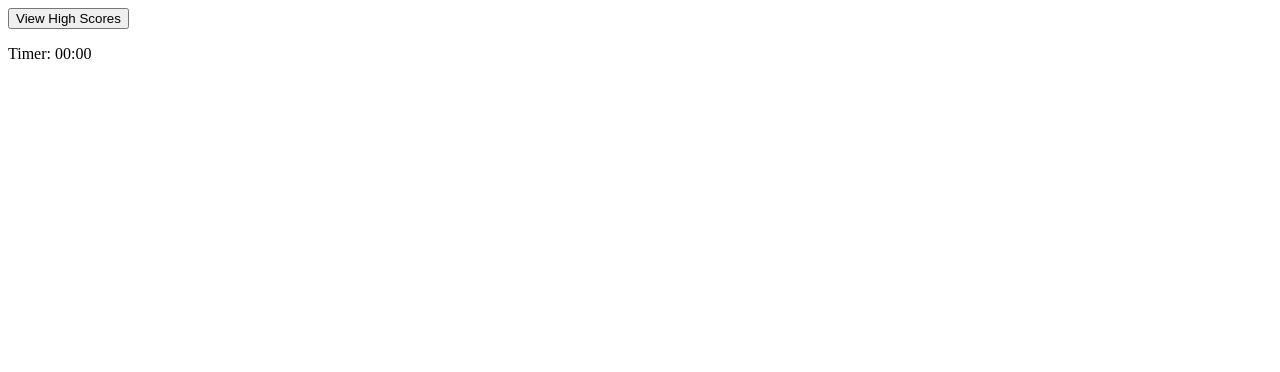
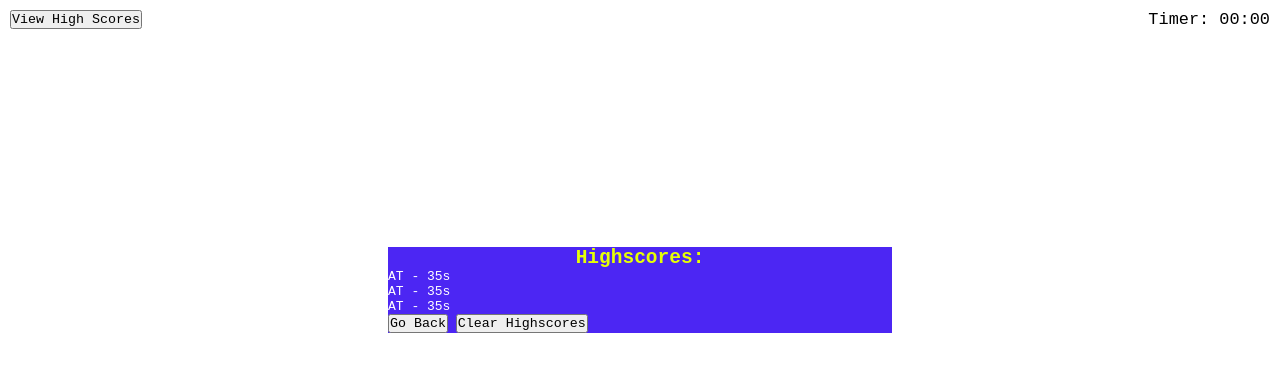
Before and after one commit to ATurner3x/M.4-Timed-Quiz, a plain HTML site: page index.html in a window 1280 px wide. Drawn offline with Linux system fonts and the light colour scheme.

Commit message:
Added starter html & css

```diff
--- a/develop/css/style.css
+++ b/develop/css/style.css
@@ -0,0 +1,133 @@
+/* * --------------- */
+/* global */
+/* ----------------- */
+*{
+    margin: 0;
+    padding: 0;
+    box-sizing: border-box;
+    /* border: 1px solid orange; */
+    font-family: monospace;
+    color: rgb(0, 0, 0)
+}
+
+body {
+    background-color: #ffffff;
+    overflow: hidden;
+}
+
+p {
+
+    font-size: 1.3em ;
+}
+
+.button {
+    outline: none;
+    background-color: rgb(255, 255, 255);
+    font-size: 1.3em;
+}
+
+h1 , h2 {
+color: rgb(230, 255, 5);
+text-align: center;
+}
+
+li {
+    list-style: none;
+}
+
+
+/* * --------------- */
+/* outer container  */
+/* ----------------- */
+
+.outer-container {
+    padding: 10px;
+    height: 100vh;
+    display: flex;
+    flex-direction: column;
+    justify-content: center;
+}
+
+/* * --------------- */
+/* top bar container */
+/* ----------------- */
+
+.top-bar p {
+    float: right;
+}
+
+/* * --------------- */
+/* inner container */
+/* ----------------- */
+
+.inner-container {
+    background: white;
+    height: 100%;
+    width: 50%;
+    margin: 0 auto;
+    display: flex;
+    flex-direction: column;
+    justify-content: center;
+}
+/* * --------------- */
+/* quiz header */
+/* ----------------- */
+
+.quiz-intro, main  {
+    display: none;
+    margin-bottom: 30vh;
+    margin-left: 10%;
+    margin-right: 10%;
+    background-color: #4c26f3;
+}
+
+.quiz-intro p {
+    text-align: center;
+}
+
+.quiz-intro button {
+    display: block;
+    margin: 0 auto;
+}
+
+
+/* * --------------- */
+/* Main quiz content */
+/* ----------------- */
+
+main {
+display: block;
+}
+
+/* * --------------- */
+/* Question Screen   */
+/* ----------------- */
+
+.question-screen {
+    display: none;
+}
+
+ /* * --------------- */
+/* Finish Screen      */
+/* -----------------  */
+
+.quiz-finish-screen {
+    display: none;
+}
+
+ /* * --------------- */
+/*      Highscores    */
+/* -----------------  */
+
+.highscores-screen {
+    display: block;
+}
+
+.highscores-screen ol {
+    overflow-y: scroll;
+    max-height: 150px;
+}
+
+.highscores-screen li {
+    color: white;
+}
--- a/index.html
+++ b/index.html
@@ -19,16 +19,60 @@
             </div>
 
             <!-- inner div -->
-            <div class="inner container">
+            <div class="inner-container">
 
-                <!-- quiz header -->
-                <header class="quiz intro">
-
+                <!-- quiz intro header -->
+                <header class="quiz-intro">
+                    <h1>Welcome to the quiz !</h1>
+                    <p>Press start to begin the quiz.</p>
+                    <button>Start Quiz !</button>
                 </header>
 
-                <!-- quiz content -->
+                <!-- Main quiz content -->
                 <main>
+                    <!-- ------- -->
+                    <!-- Phase 2 -->
+                    <!-- ------- -->
+                    <section class="question-screen">
+                        <h2>Question Here</h2>
+                        <ul>
+                            <!-- Use js Generation  -->
+                            <li><button>Answer 1</button></li>
+                            <li><button>Answer 2</button></li>
+                            <li><button>Answer 3</button></li>
+                            <li><button>Answer 4</button></li>
+                        </ul>
+                    </section>
 
+                     <!-- ------- -->
+                    <!-- Phase 3  -->
+                    <!-- -------  -->
+                    <section class="quiz-finish-screen">
+
+                        <h2>Quiz Finished !</h2>
+                        <p>Your Score: 00</p>
+                        <div>
+                        <label for="">Enter Initials:</label>
+                        <input type="text">
+                        <button>Submit</button>
+                    </div>
+                     </section>
+
+                     <!-- ------- -->
+                    <!-- Phase 4  -->
+                    <!-- -------  -->
+
+                    <section class="highscores-screen">
+                        <h2>Highscores:</h2>
+                        <ol>
+                            <!-- Use js Generation  -->
+                            <li>AT - 35s</li>
+                            <li>AT - 35s</li>
+                            <li>AT - 35s</li>
+                        </ol>
+                        <button>Go Back</button>
+                        <button>Clear Highscores</button>
+                    </section>
                 </main>
 
             </div>
```
